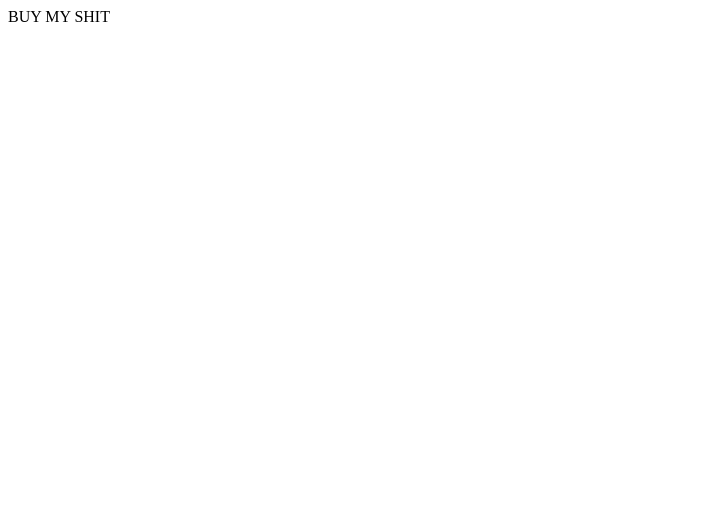
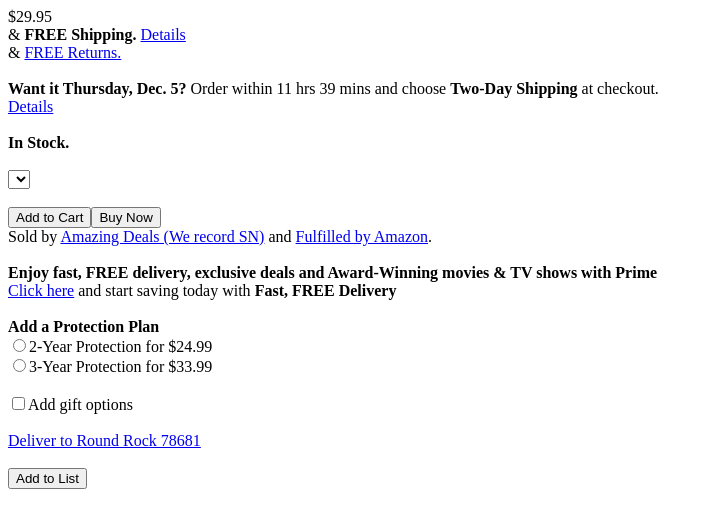
Before and after one commit to KytraScript/KytraService, a React app: page / in a window 1280 px wide. Shown: the top 528 px of the page, without its empty margins (0-713 px from the left). Built offline with nearby package versions, Linux system fonts and the light colour scheme; the HTML template or start-up script is replaced by a standard one.

Commit message:
Buy-Box CSS completed.  Working on passing props for render logic.

```diff
--- /dev/null
+++ b/client/src/components/PriceAndDetails.jsx
@@ -0,0 +1,64 @@
+import React from 'react';
+
+const PriceAndDetails = (props) => {
+    //logic with props for render
+    return (
+        <div className={'purchase-details-K'}>
+            <div className={'pricing-details'}>
+                <div id={'price-K'} className={'red-K'}>$29.95</div>
+                <div id={'shipping-K'}>& <b>FREE Shipping.</b> <a href='#'>Details</a></div>
+                <div id={'returns-K'}>& <a href='#'>FREE Returns.</a></div>
+                <br/>
+                <div id={'shipping-details-K'}><b>Want it Thursday, Dec. 5?</b> Order within <span
+                    className={'green-K'}>11 hrs 39 mins</span> and
+                    choose <b>Two-Day Shipping</b> at checkout.
+                    <br/><a href='#'>Details</a>
+                </div>
+                <br/>
+                <div id={'stock-K'}><span className={'green-K'}><b>In Stock.</b></span></div>
+                <br/>
+                <form id={'quantity-K'}>
+                    <select>
+                    </select>
+                </form>
+            </div>
+            <br/>
+            <button id={'btn-add-cart'} className={'btn'}>Add to Cart</button>
+            <button id={'btn-buy-now'} className={'btn'}>Buy Now</button>
+            <br/>
+            <div className={'sold-by-K'}>Sold by <a href="#">Amazing Deals (We record SN)</a> and <a href="#">Fulfilled
+                by Amazon</a>.
+            </div>
+            <br/>
+            <div className={'paid-promo-K'}>
+                <div id={'promo-img'}></div>
+                <b>Enjoy fast, FREE delivery, exclusive deals and Award-Winning movies & TV shows with Prime
+                </b><br/><a href="#">Click here</a> and start saving today with <b>Fast, FREE Delivery</b>
+            </div>
+            <br/>
+            <div className={'pricing-details'}>
+                <div className={'protection-plan'}><b>Add a Protection Plan</b>
+                    <br/>
+                    <input type="radio" id="two-year" name="protection"/>
+                    <label htmlFor="protection">2-Year Protection for <span className={'red-K'}>$24.99</span></label>
+                    <br/>
+                    <input type="radio" id="three-year" name="protection"/>
+                    <label htmlFor="protection">3-Year Protection for <span className={'red-K'}>$33.99</span></label>
+                </div>
+                <br/>
+                <div>
+                    <input type="checkbox" id="gift" name="gift"/>
+                    <label htmlFor="gift">Add gift options</label>
+                </div>
+                <br/>
+                <div className={'deliver-to'}>
+                    <div id={'deliver-map'}></div>
+                    <a href="#">Deliver to Round Rock 78681‌</a></div>
+                <br/>
+            </div>
+            <button id={'btn-wishlist'} className={'btn'}>Add to List</button>
+        </div>
+    )
+};
+
+export default PriceAndDetails;
--- a/client/src/index.jsx
+++ b/client/src/index.jsx
@@ -1,5 +1,6 @@
 import React from 'react';
 import ReactDOM from 'react-dom';
+import PriceAndDetails from './components/PriceAndDetails.jsx';
 import axios from 'axios';
 
 class Cart extends React.Component {
@@ -19,7 +20,9 @@ class Cart extends React.Component {
 
     render() {
         return (
-           <div>BUY MY SHIT</div>
+           <div className={'buybox'}>
+               <PriceAndDetails/>
+           </div>
         );
     }
 }
```
Also changed, not shown: 6 other files (tests, documents, lock files or other folders).
